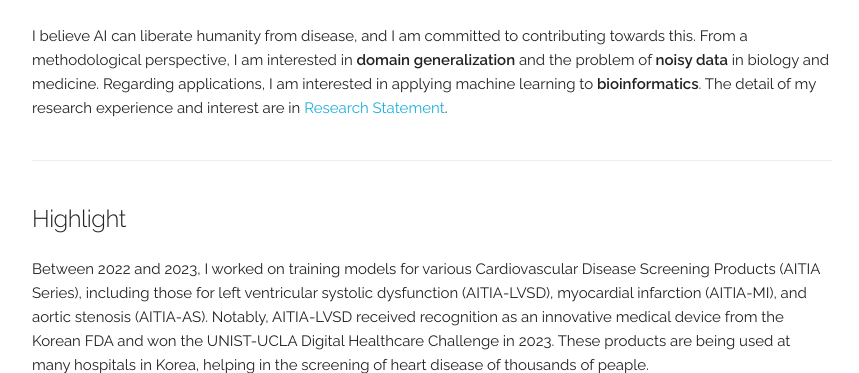
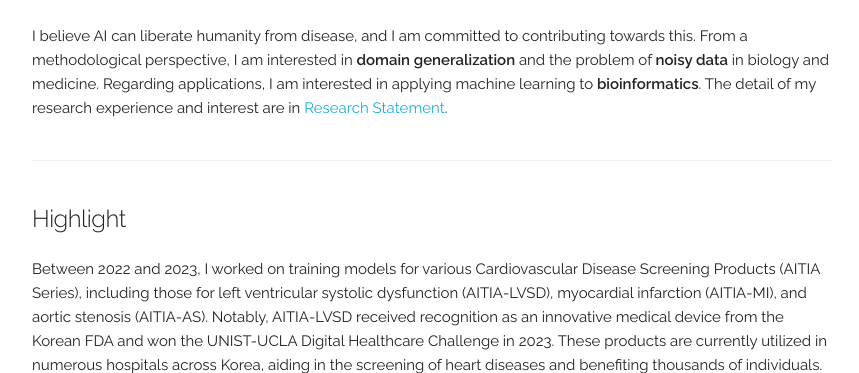
Before and after one commit to byeongtak/byeongtak.github.io, a Jekyll site: the page built from index.html, in a window 1280 px wide and 900 px high, scrolled down 534 px, cut to the strip 0-373 px from the top of the window. Shown: the whole strip, without its empty margins (208-1067 px from the left). Built offline with Jekyll 4.4.1, drawn with Linux system fonts in a browser that asks for light colours.

Commit message:
Update index.html

```diff
--- a/index.html
+++ b/index.html
@@ -50,7 +50,8 @@
   <h5>Highlight</h5>
 	Between 2022 and 2023, I worked on training models for various Cardiovascular Disease Screening Products (AITIA Series), including those for left ventricular systolic dysfunction (AITIA-LVSD), myocardial infarction (AITIA-MI), and aortic stenosis (AITIA-AS).
 	Notably, AITIA-LVSD received recognition as an innovative medical device from the Korean FDA and won the UNIST-UCLA Digital Healthcare Challenge in 2023.
-	These products are being used at many hospitals in Korea, helping in the screening of heart disease of thousands of peaple.
+	These products are currently utilized in numerous hospitals across Korea, aiding in the screening of heart diseases and benefiting thousands of individuals.
+	<br><br>
 
   <!-- Responsive YouTube Video -->
   <div style="position: relative; padding-bottom: 56.25%; height: 0; overflow: hidden;">
```
